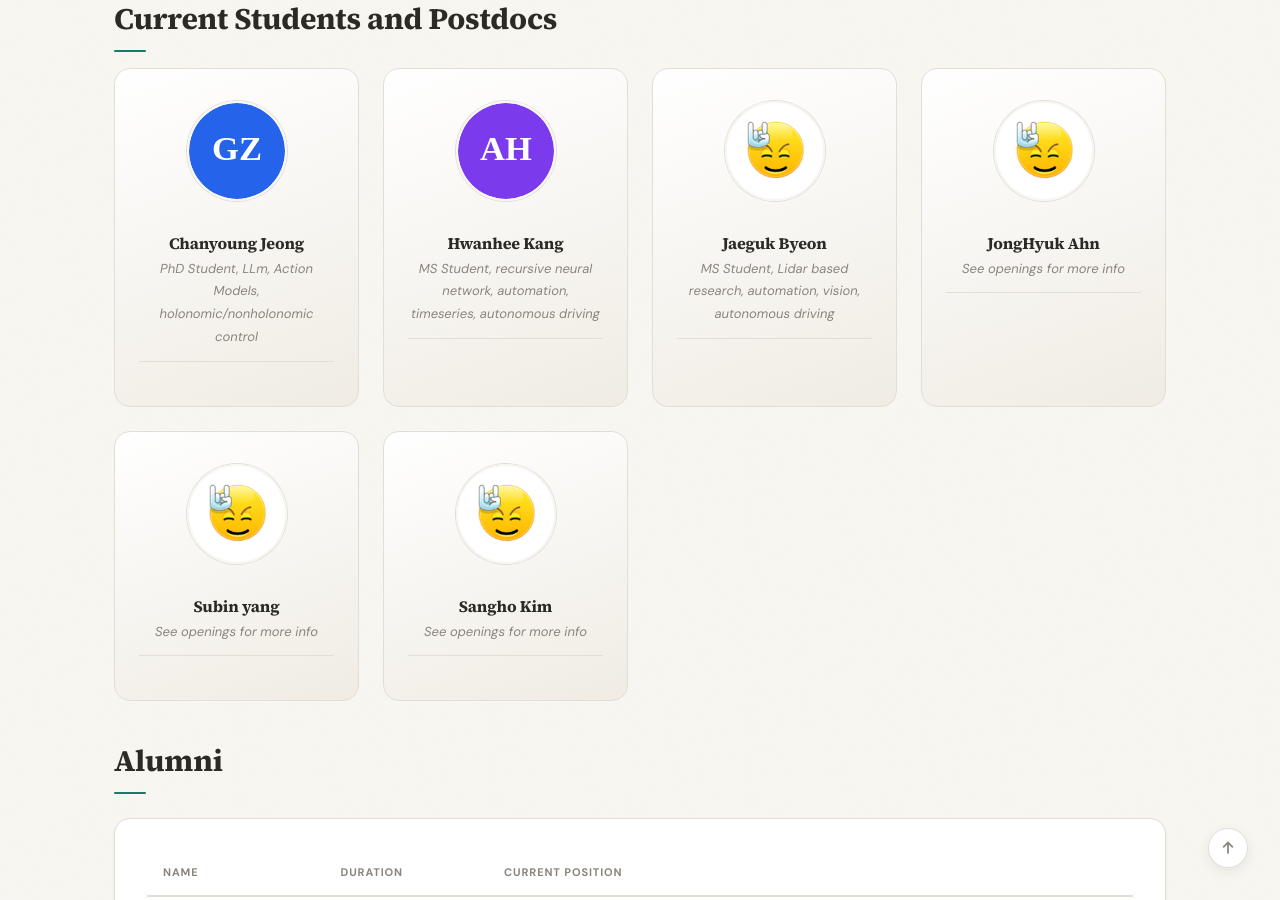
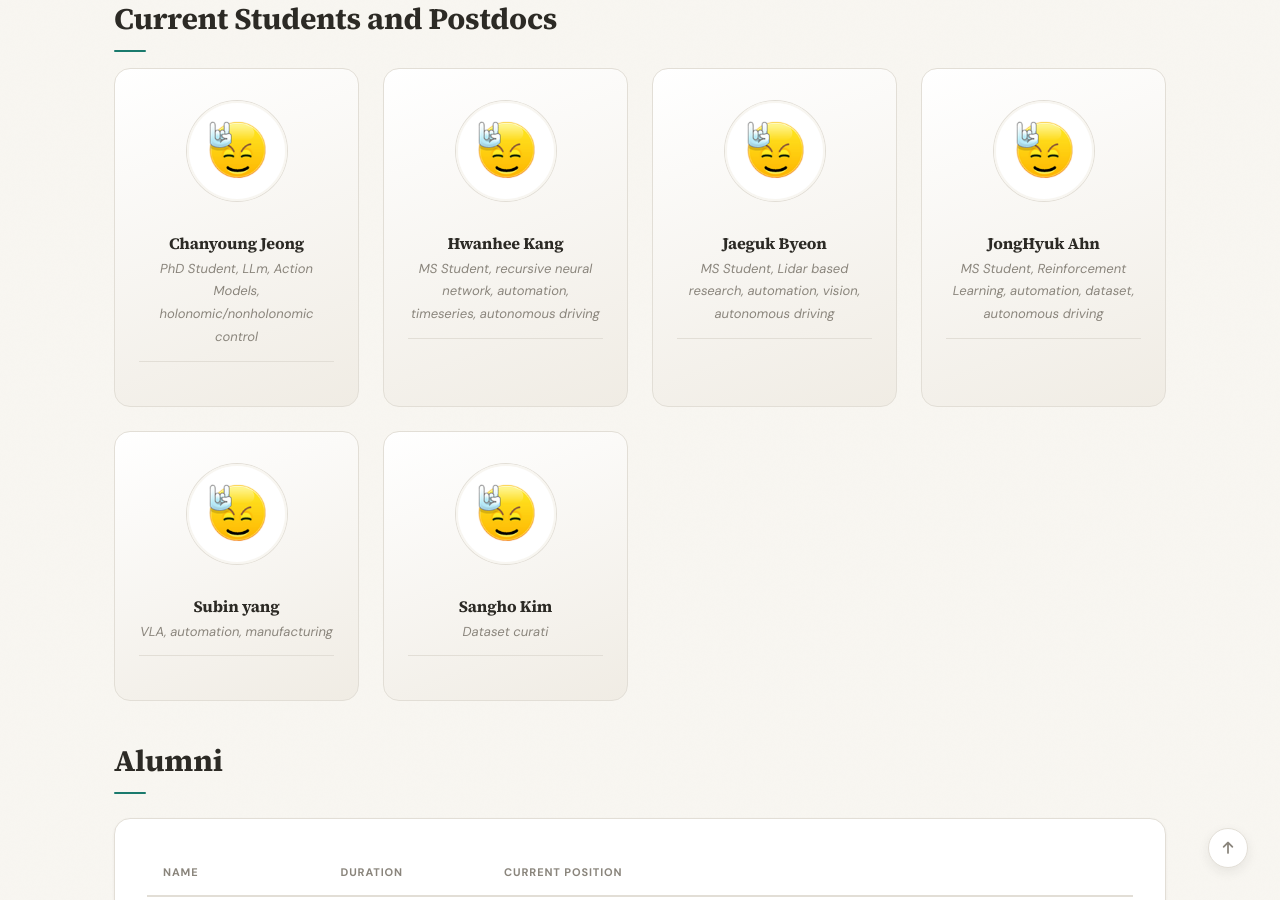
Before and after one commit to kim3957/kim3957, a Jekyll site: the page built from _pages/team.md, in a window 1280 px wide and 900 px high, scrolled down 722 px. Built offline with Jekyll 4.4.1, drawn with Linux system fonts in a browser that asks for light colours; a style sheet for code colours, icons or effects is not loaded.

Commit message:
vault backup: 2026-05-07 13:25:55

```diff
--- a/_data/team_members.yml
+++ b/_data/team_members.yml
@@ -4,11 +4,11 @@
 # Photos go in images/ or images/team/
 
 - name: Chanyoung Jeong
-  photo: team/george-zweig.svg
+  photo: rock.jpg
   info: PhD Student, LLm, Action Models, holonomic/nonholonomic control
 
 - name: Hwanhee Kang
-  photo: team/albert-hibbs.svg
+  photo: rock.jpg
   info: MS Student, recursive neural network, automation, timeseries, autonomous driving
 
 - name: Jaeguk Byeon
@@ -17,12 +17,12 @@
 
 - name: JongHyuk Ahn
   photo: rock.jpg
-  info: See openings for more info
+  info: MS Student, Reinforcement Learning, automation, dataset, autonomous driving
 
 - name: Subin yang
   photo: rock.jpg
-  info: See openings for more info
+  info: VLA, automation, manufacturing
 
 - name: Sangho Kim
   photo: rock.jpg
-  info: See openings for more info
+  info: Dataset curati
```
